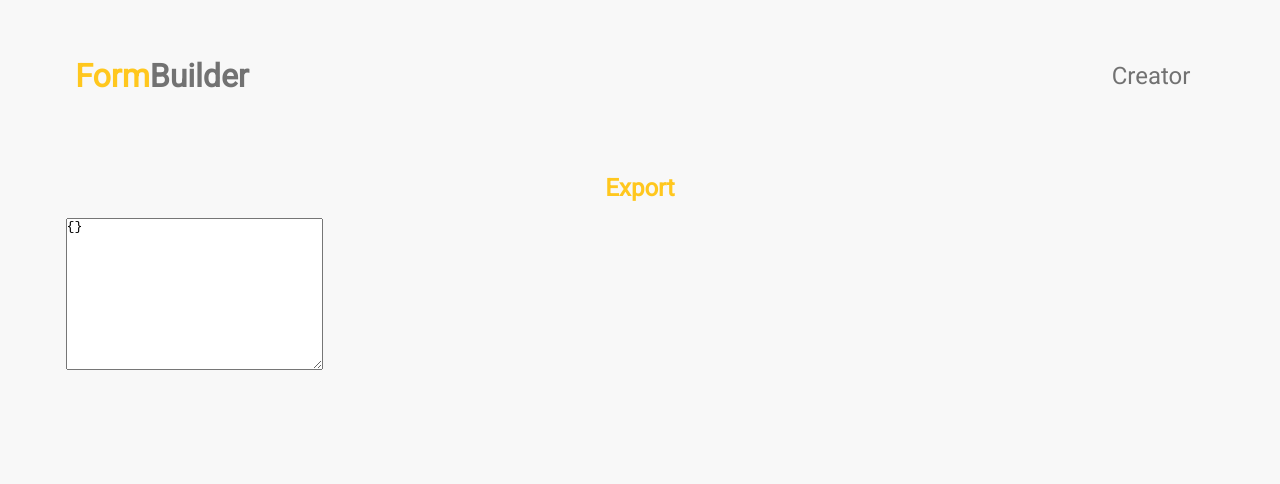
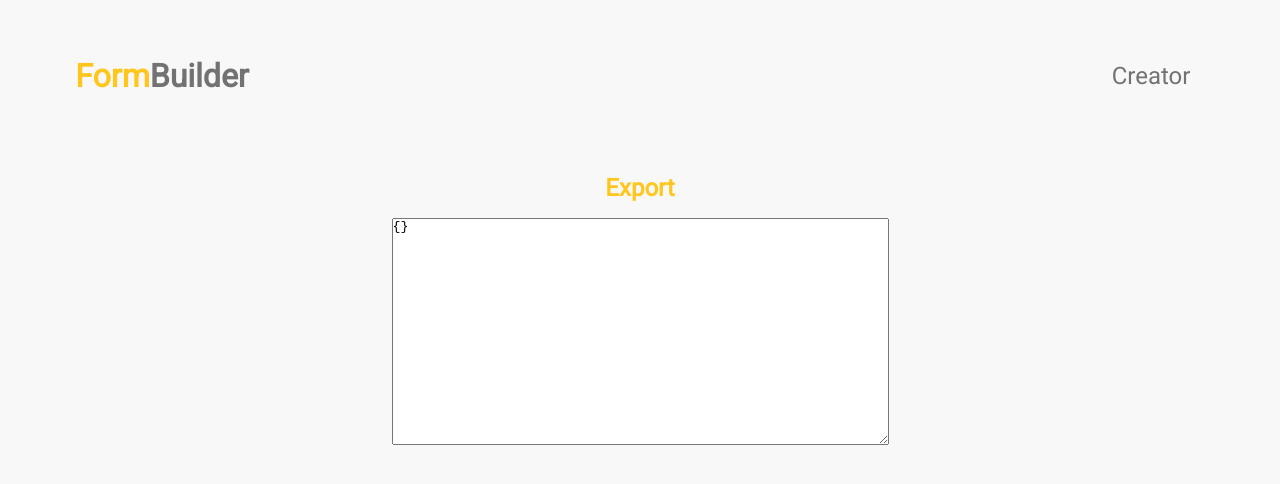
Before and after one commit to LukeWlodarczyk/FormBuilder, a React (Create React App) app: page /1/export in a window 1280 px wide. Shown: the top 484 px of the page. Built offline with nearby package versions, Linux system fonts and the light colour scheme.

Commit message:
add formexport style

```diff
--- a/src/App.css
+++ b/src/App.css
@@ -61,7 +61,7 @@ body {
 .link {
   color: #727272;
   text-decoration: none;
-  padding: 0 .3em;
+  padding: 0 0.3em;
 }
 
 .creator > .action-btns {
@@ -191,3 +191,7 @@ body {
   margin-left: 3em;
   padding: 0.5em;
 }
+
+.export-content {
+  text-align: center;
+}
--- a/src/components/formexport/FormExport.js
+++ b/src/components/formexport/FormExport.js
@@ -39,8 +39,8 @@ class Export extends Component {
         <section className="export-content">
           <textarea
             readOnly
-            cols="30"
-            rows="10"
+            cols="60"
+            rows="15"
             value={JSON.stringify(formInputs)}
           />
         </section>
```
